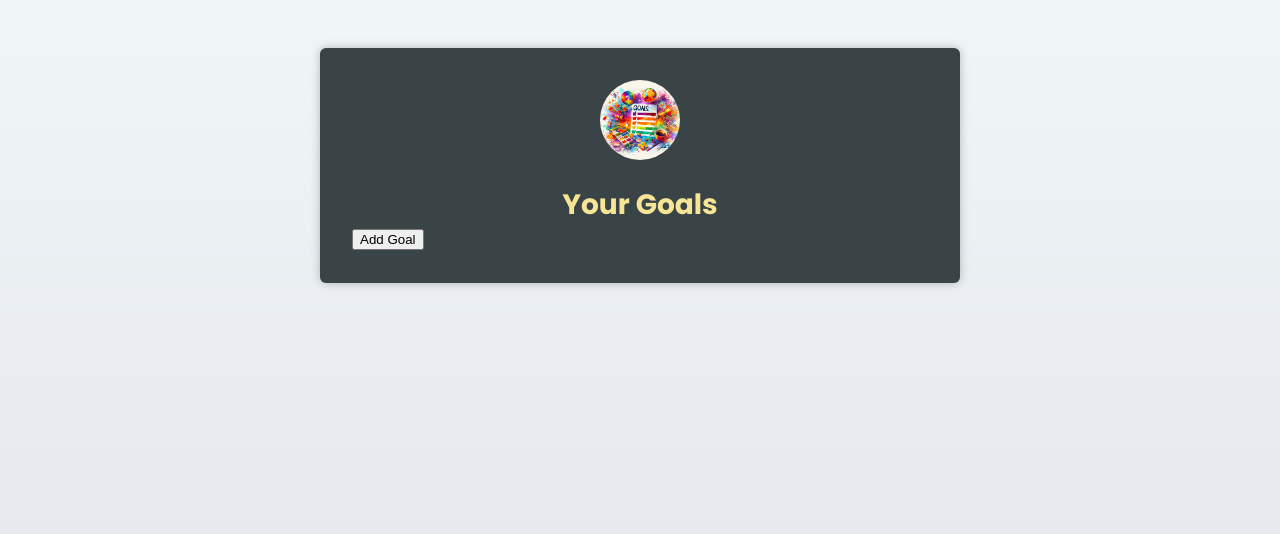
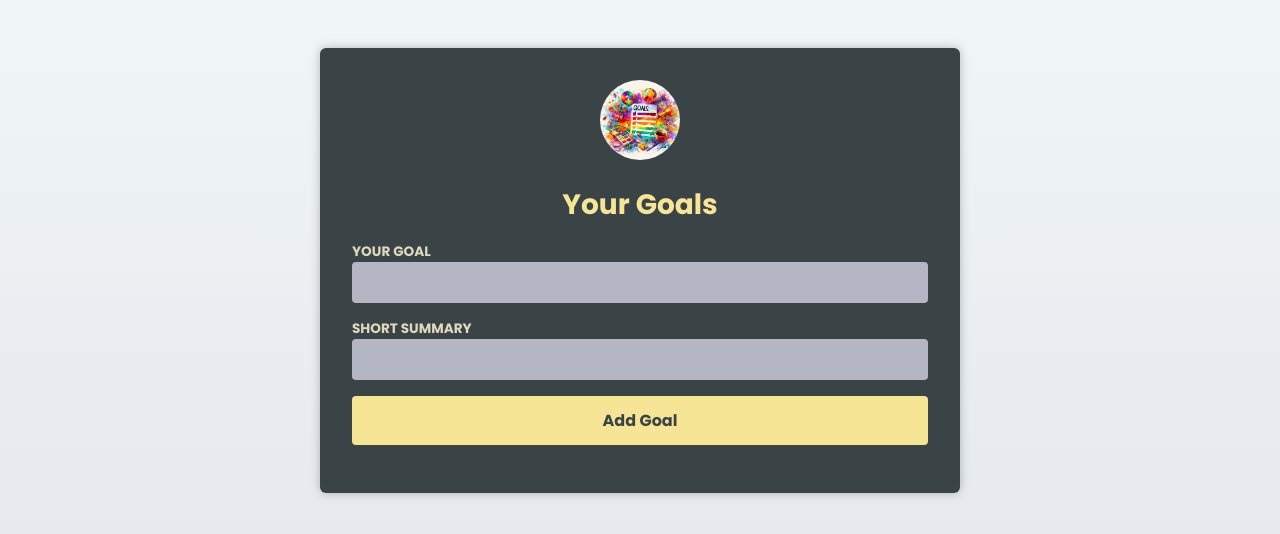
Before and after one commit to DopaMoe/ts_crash_course, a React (Vite) app in the folder ts-react-basics/: page / in a window 1280 px wide. Shown: the top 534 px of the page. Built offline with nearby package versions, Linux system fonts and the light colour scheme; the HTML template or start-up script is replaced by a standard one.

Commit message:
add goal componant

```diff
--- a/ts-react-basics/src/App.tsx
+++ b/ts-react-basics/src/App.tsx
@@ -2,6 +2,7 @@
 import Header from "./components/Header.tsx";
 import CourseGoalList from "./components/CourseGoalList.tsx";
 import goalsImg from "./assets/goals.jpg";
+import NewGoal from "./components/NewGoal.tsx";
 
 export interface Goals {
     id: number;
@@ -15,16 +16,20 @@
     // second is a method that updates that value
     const [goals, setGoals] = useState<Goals[]>([]);
 
-    function addGoalHandler() {
+    function addGoalHandler(goal: string, summary: string) {
         // using set function to update the state
         return setGoals(pervGoals => {
             const newGoal: Goals = {
                 id: Math.random(),
-                title: "Learn React JS",
-                description: "Learn it in depth"
+                title: goal,
+                description: summary
             };
             return [...pervGoals, newGoal];
         });
+    }
+
+    function deleteGoalHandler(goalId: number) {
+        setGoals(prevGoals => prevGoals.filter(goal => goal.id !== goalId));
     }
 
     return (
@@ -32,8 +37,8 @@
             <Header image={{src: goalsImg, alt: "a list of goals"}}>
                 <h1>Your Goals</h1>
             </Header>
-            <button onClick={addGoalHandler}>Add Goal</button>
-            <CourseGoalList goals={goals}/>
+            <NewGoal onAddGoal={addGoalHandler}/>
+            <CourseGoalList goals={goals} onDeleteGoal={deleteGoalHandler}/>
         </main>
     );
 }
--- a/ts-react-basics/src/components/CourseGoal.tsx
+++ b/ts-react-basics/src/components/CourseGoal.tsx
@@ -7,8 +7,10 @@
 } from "react";
 
 interface CourseGoalProps {
+    id: number;
     title: string;
     children: ReactNode;
+    onDelete: (id:number) => void;
 }
 
 // alternative way to define properties with childrens
@@ -16,14 +18,14 @@
 // type CourseGoalProps = PropsWithChildren<{ title: string }>;
 
 
-export default function CourseGoal({title, children}: CourseGoalProps) {
+export default function CourseGoal({title, children, id, onDelete}: CourseGoalProps) {
     return (
         <article>
             <div>
                 <h2>{title}</h2>
                 {children}
             </div>
-            <button>Delete</button>
+            <button onClick={() => onDelete(id)}>Delete</button>
         </article>
     );
 }
--- a/ts-react-basics/src/components/CourseGoalList.tsx
+++ b/ts-react-basics/src/components/CourseGoalList.tsx
@@ -3,15 +3,16 @@
 
 interface CourseGoalListProps {
     goals: Goals[];
+    onDeleteGoal: (id: number) => void;
 };
 
-export default function CourseGoalList({goals}: CourseGoalListProps) {
+export default function CourseGoalList({goals, onDeleteGoal}: CourseGoalListProps) {
     return (
         <ul>
             {
                 goals.map(goal => (
                         <li key={goal.id}>
-                            <CourseGoal title={goal.title}>
+                            <CourseGoal title={goal.title} onDelete={onDeleteGoal} id={goal.id}>
                                 <p>{goal.description}</p>
                             </CourseGoal>
                         </li>
--- /dev/null
+++ b/ts-react-basics/src/components/NewGoal.tsx
@@ -0,0 +1,41 @@
+import {type FormEvent, useRef} from "react";
+
+interface NewGoalProps {
+    onAddGoal: (goal: string, summary: string) => void;
+
+}
+
+export default function NewGoal({onAddGoal}: NewGoalProps) {
+    // using ref to access form element
+    const goal = useRef<HTMLInputElement>(null);
+    const summary = useRef<HTMLInputElement>(null);
+
+    function submitHandler(event: FormEvent<HTMLFormElement>) {
+        event.preventDefault();
+        // you can extract data using FormData as below
+        // and then giving name props to the input and accessing by the names
+        // const form = new FormData(event.currentTarget)
+
+        const enteredGoal = goal.current!.value;
+        const enteredSummary = goal.current!.value;
+        // resetting form elements after extracting values
+        event.currentTarget.reset(); // best practices!
+        onAddGoal(enteredGoal, enteredSummary);
+    }
+
+    return (
+        <form onSubmit={submitHandler}>
+            <p>
+                <label htmlFor="goal">Your Goal</label>
+                <input id="goal" type="text" ref={goal}/>
+            </p>
+            <p>
+                <label htmlFor="summary">Short Summary</label>
+                <input id="summary" type="text" ref={summary}/>
+            </p>
+            <p>
+                <button>Add Goal</button>
+            </p>
+        </form>
+    );
+}
```
